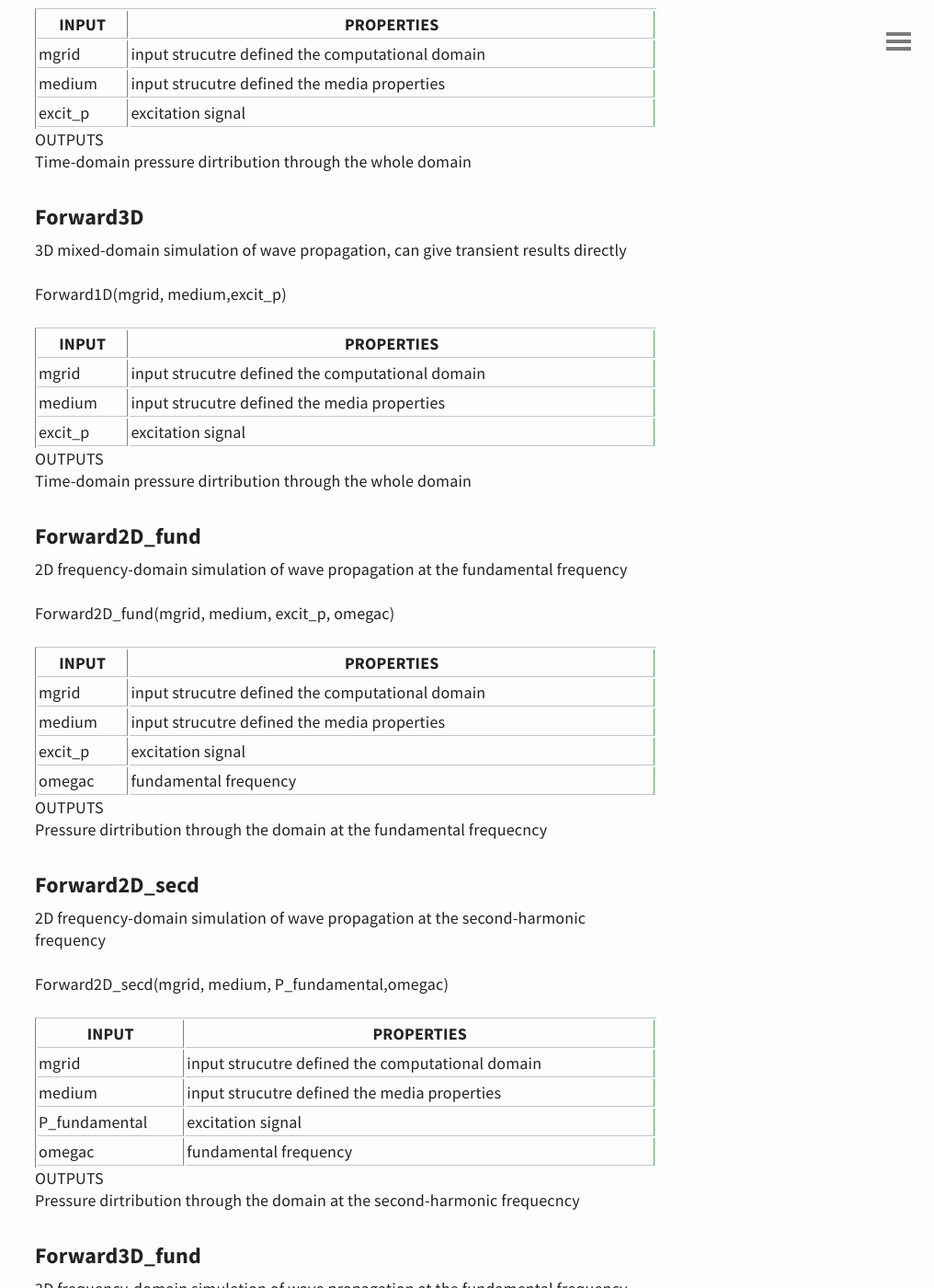
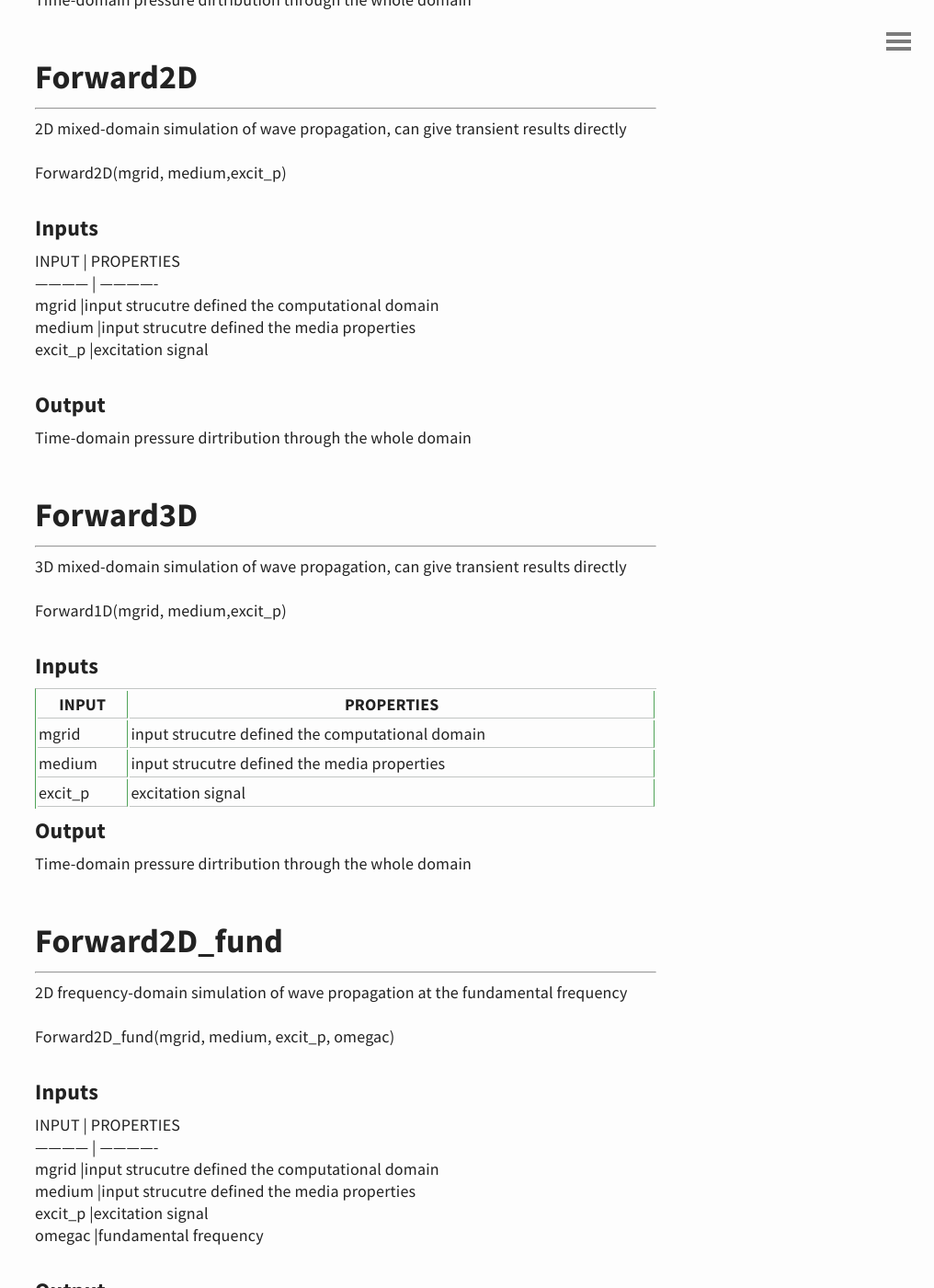
Before and after one commit to m-SOUND/mSOUND, a Jekyll site: the page built from functions/functions.md, in a window 1280 px wide and 1400 px high, scrolled down 1811 px. Shown: the whole window at 92% size, without its empty margins (264-1280 px from the left). Built offline with Jekyll 4.4.1, drawn with Linux system fonts in a browser that asks for light colours; some of the changed text lies outside the part shown.

Commit message:
Update functions.md

```diff
--- a/functions/functions.md
+++ b/functions/functions.md
@@ -3,9 +3,12 @@ layout: page
 title: Functions
 ---
 
-## Functions
+# Functions
 ***
-### set_grid
+***
+
+## set_grid
+***
 
 Define the computational domain
 
@@ -13,7 +16,7 @@ mgrid = set_grid(dt, tlen, dx, xlen)
 mgrid = set_grid(dt, tlen, dx, xlen, dy, ylen)
 mgrid = set_grid(dt, tlen, dx, xlen, dy, ylen, dz, zlen)
 
-Input parameters and descriptions
+### Inputs
 
 INPUT | PROPERTIES
 ------------ | -------------
@@ -26,7 +29,7 @@ ylen |  total domain size in the y direction
 zlen |  total domain size in the z direction
 tlen | total temporal domain size
 
-Input parameters and descriptions
+### Outputs
 
 OPTPUT | PROPERTIES
 ------------ | -------------
@@ -43,11 +46,13 @@ mgrid.numy | number of grid points in the x direction
 mgrid.numz | number of grid points in the x direction
 mgrid.numt | number of time steps
 
-### Forward1D ###
-
+## Forward1D
+***
 1D mixed-domain simulation of wave propagation, can give transient results directly
 
 Forward1D(mgrid, medium,excit_p)
+
+### Inputs
 
 INPUT | PROPERTIES
 ------------ | -------------
@@ -55,14 +60,34 @@ mgrid    |input strucutre defined the computational domain
 medium   |input strucutre defined the media properties
 excit_p  |excitation signal
 
-OUTPUTS
+### Output
+
 Time-domain pressure dirtribution through the whole domain
 
-### Forward2D
+## Forward2D
+***
 
 2D mixed-domain simulation of wave propagation, can give transient results directly
 
 Forward2D(mgrid, medium,excit_p)
+### Inputs
+INPUT | PROPERTIES
+------------ | -------------
+mgrid    |input strucutre defined the computational domain
+medium   |input strucutre defined the media properties
+excit_p  |excitation signal
+
+### Output
+Time-domain pressure dirtribution through the whole domain
+
+## Forward3D
+***
+
+3D mixed-domain simulation of wave propagation, can give transient results directly
+
+Forward1D(mgrid, medium,excit_p)
+
+### Inputs
 
 INPUT | PROPERTIES
 ------------ | -------------
@@ -70,30 +95,17 @@ mgrid    |input strucutre defined the computational domain
 medium   |input strucutre defined the media properties
 excit_p  |excitation signal
 
-OUTPUTS
+### Output
 Time-domain pressure dirtribution through the whole domain
 
-### Forward3D
-
-3D mixed-domain simulation of wave propagation, can give transient results directly
-
-Forward1D(mgrid, medium,excit_p)
-
-INPUT | PROPERTIES
------------- | -------------
-mgrid    |input strucutre defined the computational domain
-medium   |input strucutre defined the media properties
-excit_p  |excitation signal
-
-OUTPUTS
-Time-domain pressure dirtribution through the whole domain
-
-### Forward2D_fund
+## Forward2D_fund
+***
 
 2D frequency-domain simulation of wave propagation at the fundamental frequency
 
 Forward2D_fund(mgrid, medium, excit_p, omegac)
 
+### Inputs
 INPUT | PROPERTIES
 ------------ | -------------
 mgrid    |input strucutre defined the computational domain
@@ -101,15 +113,17 @@ medium   |input strucutre defined the media properties
 excit_p  |excitation signal
 omegac   |fundamental frequency
 
-OUTPUTS
+### Output
 Pressure dirtribution through the domain at the fundamental frequecncy
 
-### Forward2D_secd
+## Forward2D_secd
+***
 
 2D frequency-domain simulation of wave propagation at the second-harmonic frequency
 
 Forward2D_secd(mgrid, medium, P_fundamental,omegac)
 
+### Inputs
 INPUT | PROPERTIES
 ------------ | -------------
 mgrid          |input strucutre defined the computational domain
@@ -117,15 +131,17 @@ medium         |input strucutre defined the media properties
 P_fundamental  |excitation signal
 omegac         |fundamental frequency
 
-OUTPUTS
+### Output
 Pressure dirtribution through the domain at the second-harmonic frequecncy
 
-### Forward3D_fund
+## Forward3D_fund
+***
 
 3D frequency-domain simulation of wave propagation at the fundamental frequency
 
 Forward3D_fund(mgrid, medium, excit_p, omegac)
 
+### Inputs
 INPUT | PROPERTIES
 ------------ | -------------
 mgrid    |input strucutre defined the computational domain
@@ -133,15 +149,17 @@ medium   |input strucutre defined the media properties
 excit_p  |excitation signal
 omegac   |fundamental frequency
 
-OUTPUTS
+### Output
 Pressure dirtribution through the domain at the fundamental frequecncy
 
-### Forward3D_secd
+## Forward3D_secd
+***
 
 3D frequency-domain simulation of wave propagation at the second-harmonic frequency
 
 Forward3D_secd(mgrid, medium, P_fundamental,omegac)
 
+### Inputs
 INPUT | PROPERTIES
 ------------ | -------------
 mgrid          |input strucutre defined the computational domain
@@ -149,5 +167,5 @@ medium         |input strucutre defined the media properties
 P_fundamental  |excitation signal
 omegac         |fundamental frequency
 
-OUTPUTS
+### Output
 Pressure dirtribution through the domain at the second-harmonic frequecncy
```
